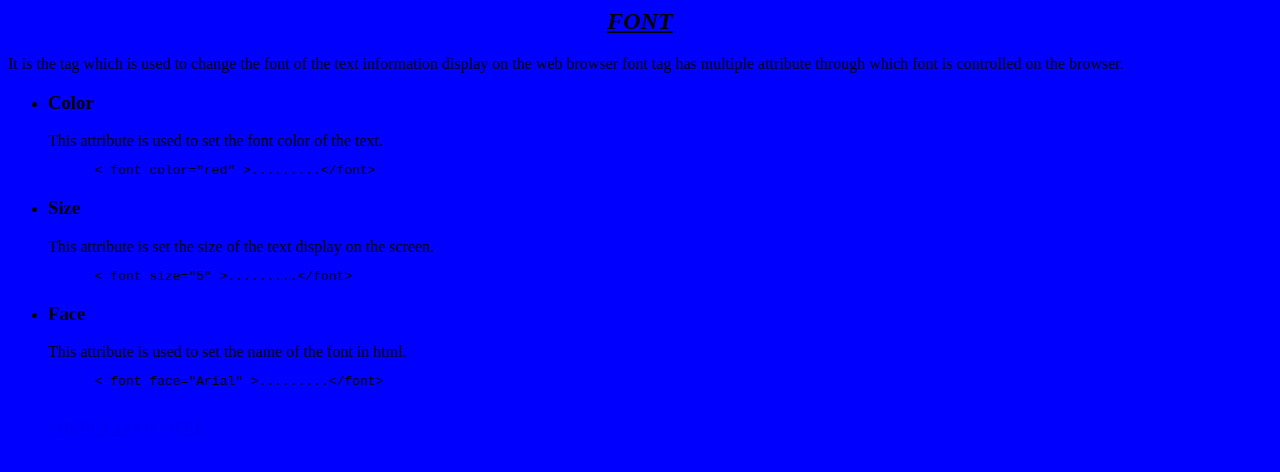
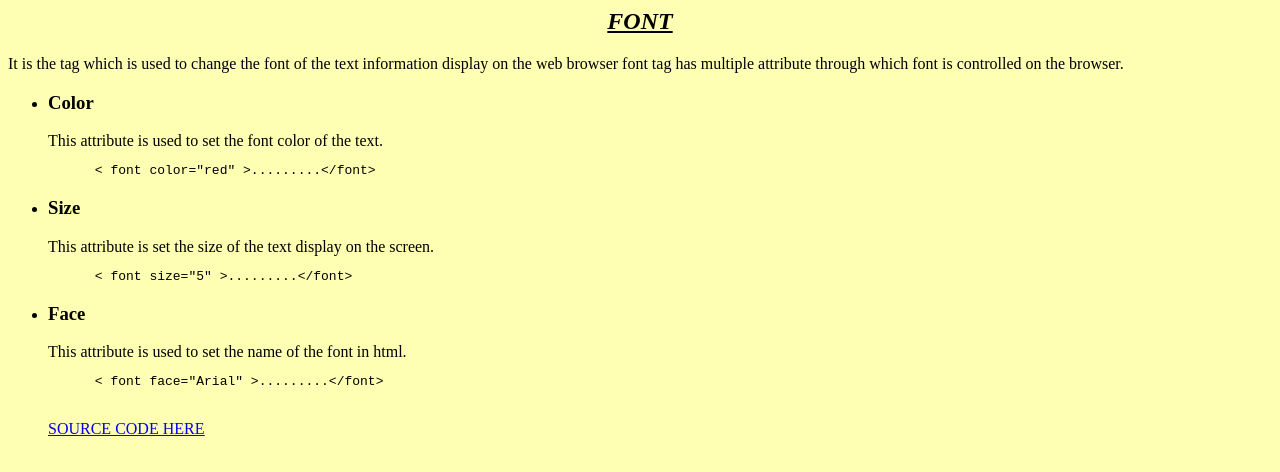
Before and after one commit to amankr97531/htmltutorial, a plain HTML site: page font.html in a window 1280 px wide. Drawn offline with Linux system fonts and the light colour scheme.

Commit message:
Update font.html

```diff
--- a/font.html
+++ b/font.html
@@ -1,6 +1,6 @@
 <html>
 <head><H2><u><i><CENTER>FONT</CENTER></u></i></H2></head>
-  <body bgcolor="blue">
+  <body bgcolor="ffffb3">
 It is the tag which is used to change the font of the text information display on the web browser font tag has multiple attribute through which font is
 controlled on the browser.
 <ul type=disc>
```
